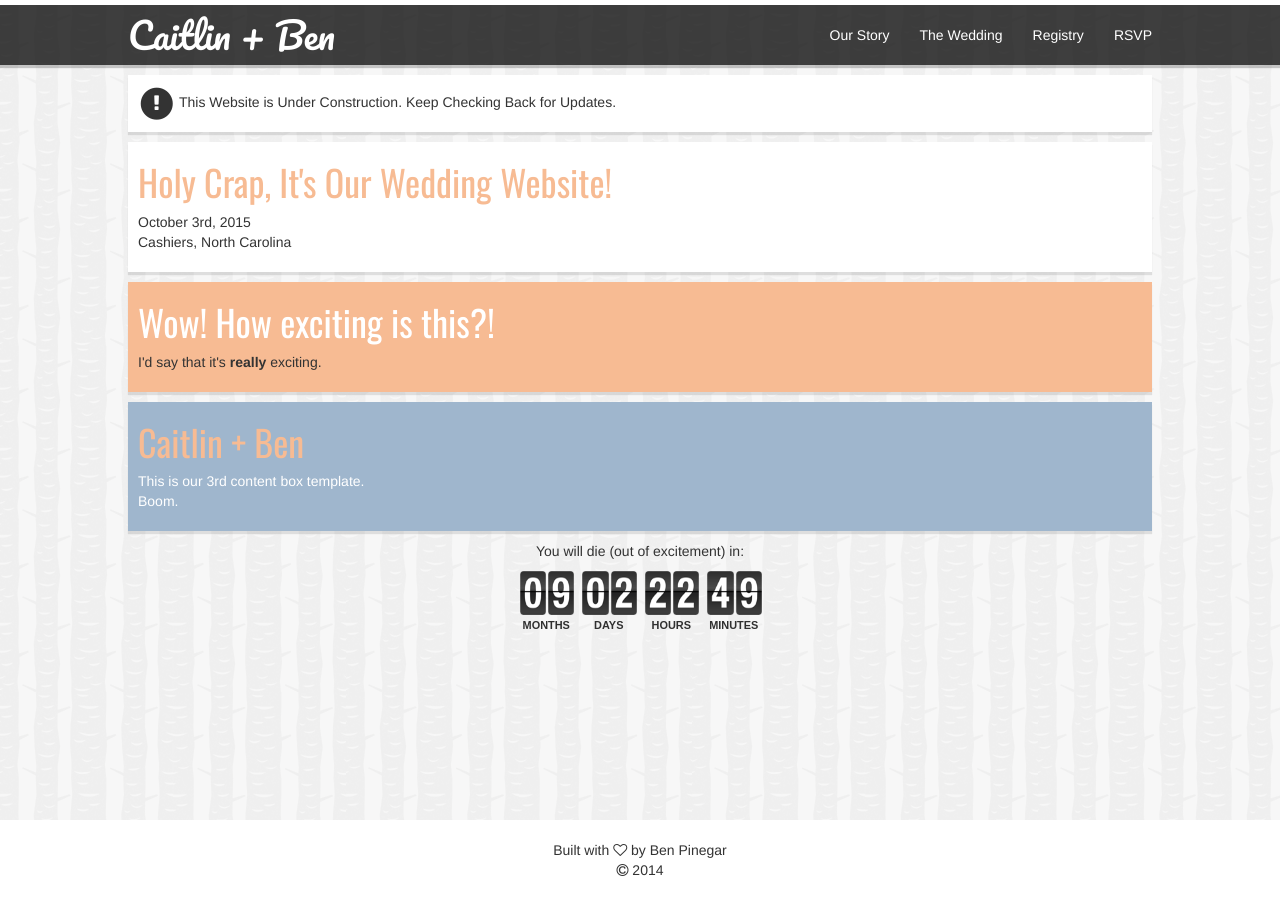
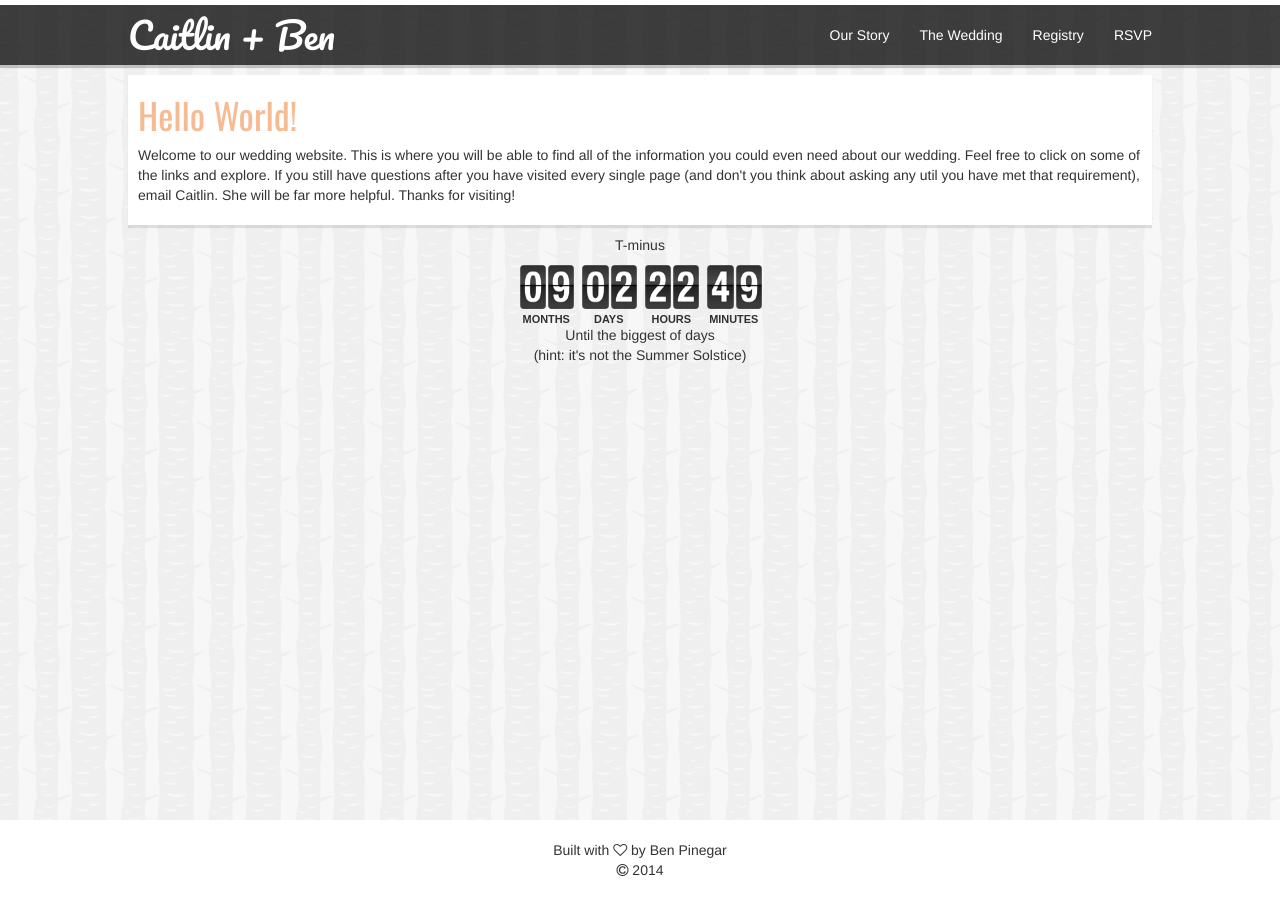
Before and after one commit to bpinegar/bpinegar.github.io, a Jekyll site: the page built from index.html, in a window 1280 px wide. Built offline with Jekyll 4.4.1, drawn with Linux system fonts in a browser that asks for light colours; nearby versions of some CDN libraries.

Commit message:
Update index.html

```diff
--- a/index.html
+++ b/index.html
@@ -7,28 +7,14 @@ weight: 1
 ---
   <div class="container-fluid">
     <div class="content-box content-white">
-      <span class="fa-stack fa-lg">
-        <i class="fa fa-circle fa-stack-2x"></i>
-        <i class="fa fa-exclamation fa-stack-1x fa-inverse"></i>
-      </span> This Website is Under Construction. Keep Checking Back for Updates.
-    </div>
-    <div class="content-box content-white">
-      <h1>Holy Crap, It's Our Wedding Website!</h1>
-      <p>October 3rd, 2015<br>Cashiers, North Carolina</p>
-    </div>
-    <div class="content-box content-peach">
-      <h1>Wow! How exciting is this?!</h1>
-      <p>I'd say that it's <strong>really</strong> exciting.</p>
-    </div>
-    <div class="content-box content-lt-blue">
-      <h1>Caitlin + Ben</h1>
-      <p>This is our 3rd content box template.<br>Boom.</p>
+      <h1>Hello World!</h1>
+      <p>Welcome to our wedding website. This is where you will be able to find all of the information you could even need about our wedding. Feel free to click on some of the links and explore. If you still have questions after you have visited every single page (and don't you think about asking any util you have met that requirement), email Caitlin. She will be far more helpful. Thanks for visiting!</p>
     </div>
     <!-- begin countdown -->
     <table width="100%" border="0" cellspacing="0" cellpadding="20">
       <tr>
         <td align="center" valign="middle">
-          <p>You will die (out of excitement) in:</p>
+          <p>T-minus</p>
           <script src="/js/countdown.js" type="text/javascript"></script>
           <script type="application/javascript">
              var myCountdownTest = new Countdown({
@@ -45,6 +31,7 @@ weight: 1
                        hideLine  : true
                        });
           </script>
+          <p>Until the biggest of days<br>(hint: it's not the Summer Solstice)</p>
         </td>
       </tr>
     </table>
```
